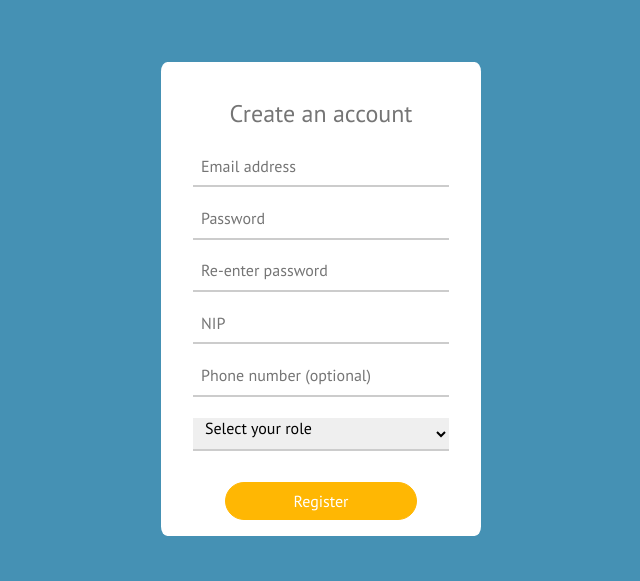
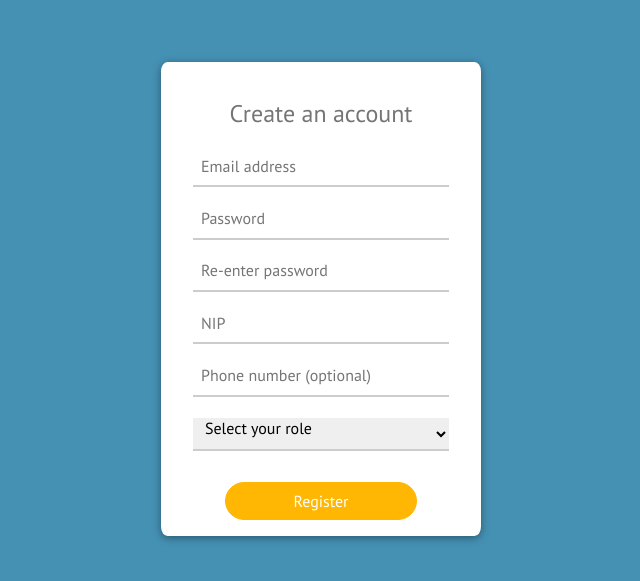
Before and after one commit to filus4/euvic-registration-module, a React (Create React App) app: page / in a window 1280 px wide. Shown: the part 101-682 px from the top of the page, without its empty margins (319-959 px from the left). Built offline with nearby package versions, Linux system fonts and the light colour scheme.

Commit message:
small change

```diff
--- a/src/components/registration/registration-form.module.css
+++ b/src/components/registration/registration-form.module.css
@@ -11,6 +11,7 @@
   height: auto;
   padding: 1rem 2rem;
   border-radius: 2%;
+  box-shadow: 0 2px 8px rgba(0, 0, 0, 0.4);
 }
 
 .box h2 {
```
